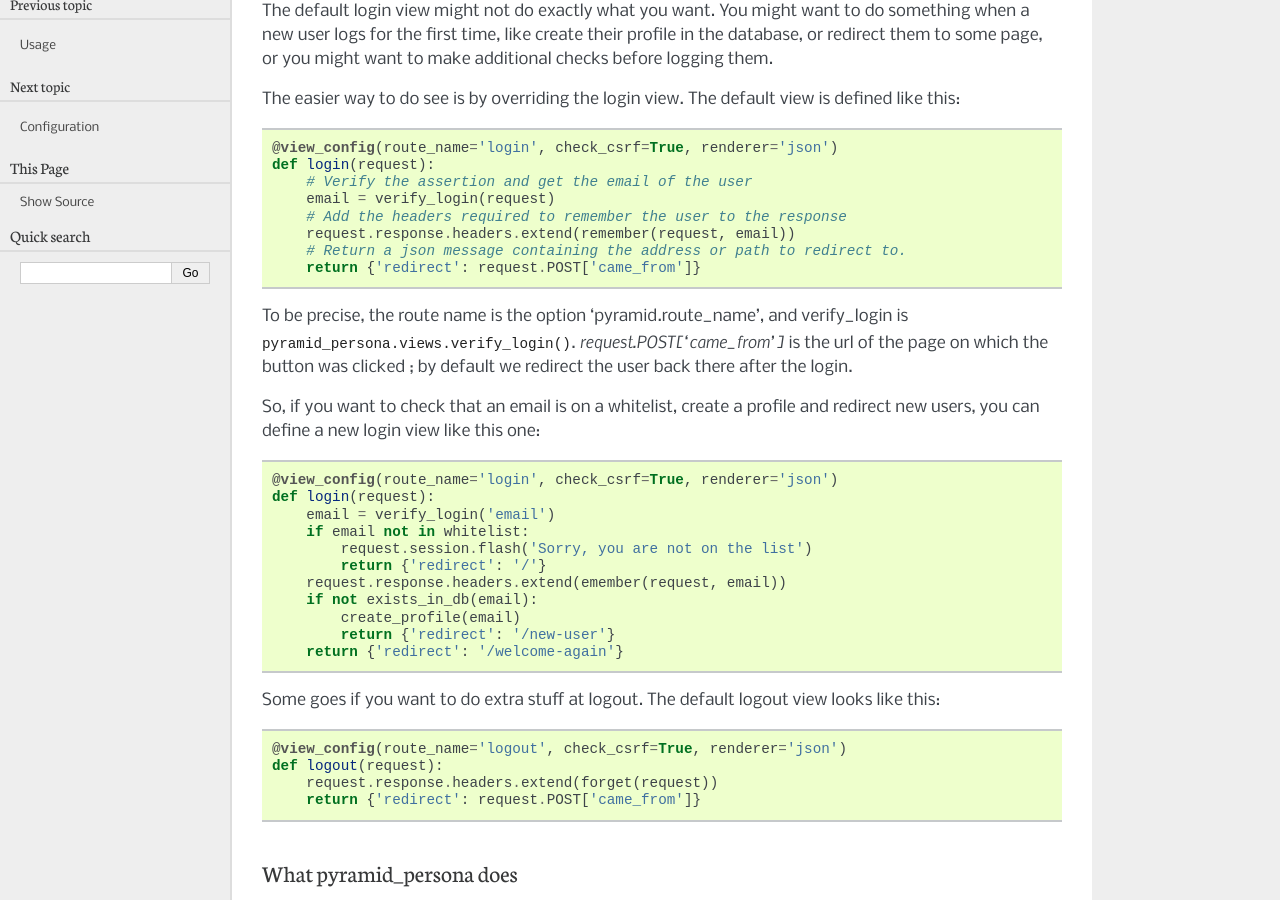
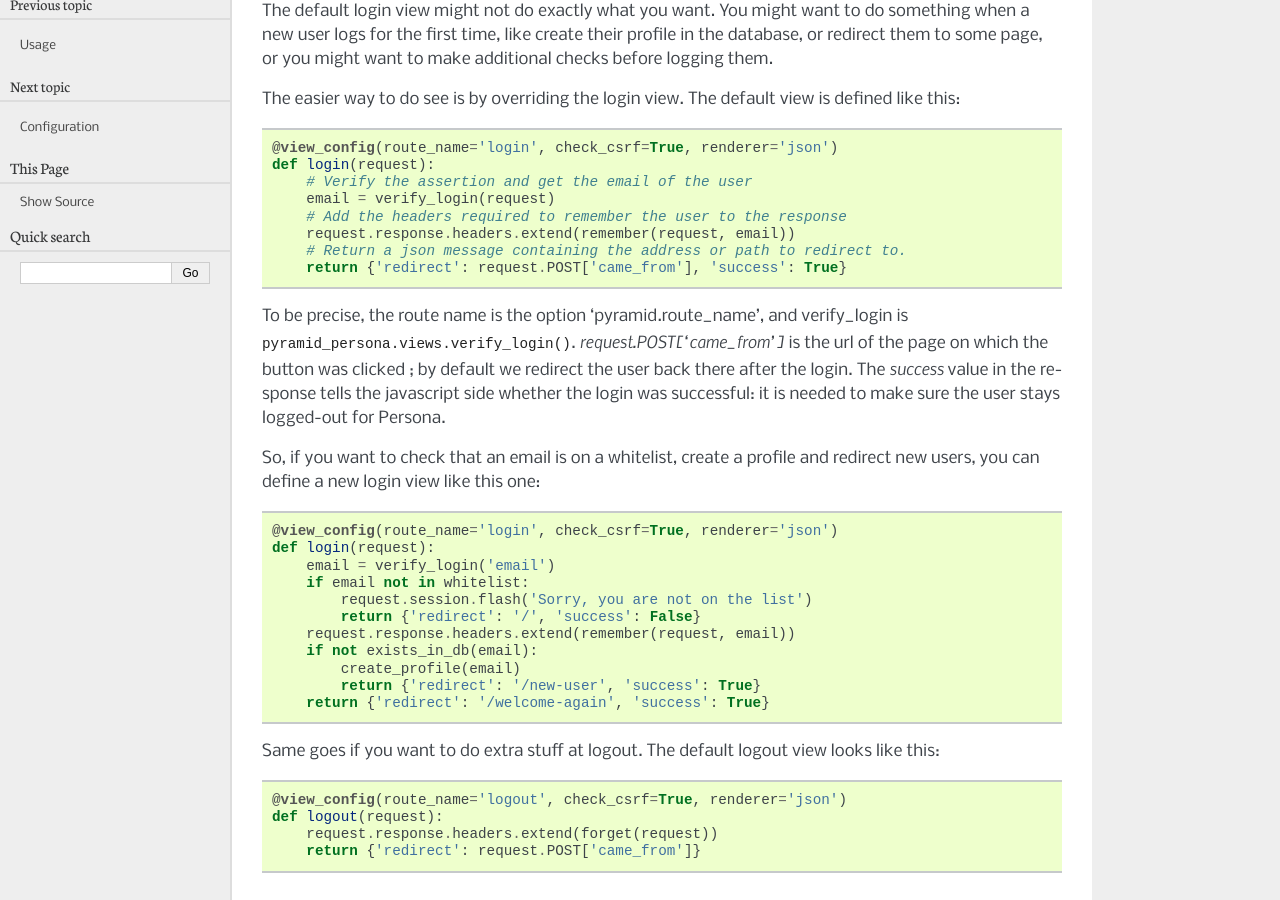
Before and after one commit to madjar/pyramid_persona, a Sphinx documentation site: the page built from docs/customization.rst, in a window 1280 px wide and 900 px high, scrolled down 190 px. Built offline with Sphinx 7.4.7, drawn with Linux system fonts in a browser that asks for light colours.

Commit message:
Added `success` to the login view response, to state whether the login attempt was successful, and whether the user should be considered as logged-in.

```diff
--- a/CHANGES.rst
+++ b/CHANGES.rst
@@ -1,3 +1,8 @@
+DEV
+---
+
+- Added `success` to the login view response, to state whether the login attempt was successful, and whether the user should be considered as logged-in.
+
 1.4
 ---
 
--- a/docs/customization.rst
+++ b/docs/customization.rst
@@ -19,11 +19,16 @@ defined like this::
         # Add the headers required to remember the user to the response
         request.response.headers.extend(remember(request, email))
         # Return a json message containing the address or path to redirect to.
-        return {'redirect': request.POST['came_from']}
+        return {'redirect': request.POST['came_from'], 'success': True}
 
 To be precise, the route name is the option 'pyramid.route_name', and
-verify_login is :py:func:`pyramid_persona.views.verify_login`. `request.POST['came_from']` is the url of the page on
-which the button was clicked ; by default we redirect the user back there after the login.
+verify_login is
+:py:func:`pyramid_persona.views.verify_login`. `request.POST['came_from']`
+is the url of the page on which the button was clicked ; by default we
+redirect the user back there after the login. The `success` value in
+the response tells the javascript side whether the login was
+successful: it is needed to make sure the user stays logged-out for
+Persona.
 
 So, if you want to check that an email is on a whitelist, create a profile and
 redirect new users, you can define a new login view like this one::
@@ -33,14 +38,14 @@ redirect new users, you can define a new login view like this one::
         email = verify_login('email')
         if email not in whitelist:
             request.session.flash('Sorry, you are not on the list')
-            return {'redirect': '/'}
-	request.response.headers.extend(emember(request, email))
+            return {'redirect': '/', 'success': False}
+	request.response.headers.extend(remember(request, email))
         if not exists_in_db(email):
             create_profile(email)
-            return {'redirect': '/new-user'}
-        return {'redirect': '/welcome-again'}
+            return {'redirect': '/new-user', 'success': True}
+        return {'redirect': '/welcome-again', 'success': True}
 
-Some goes if you want to do extra stuff at logout. The default logout view looks like this::
+Same goes if you want to do extra stuff at logout. The default logout view looks like this::
 
     @view_config(route_name='logout', check_csrf=True, renderer='json')
     def logout(request):
```
Also changed, not shown: 4 other files.
